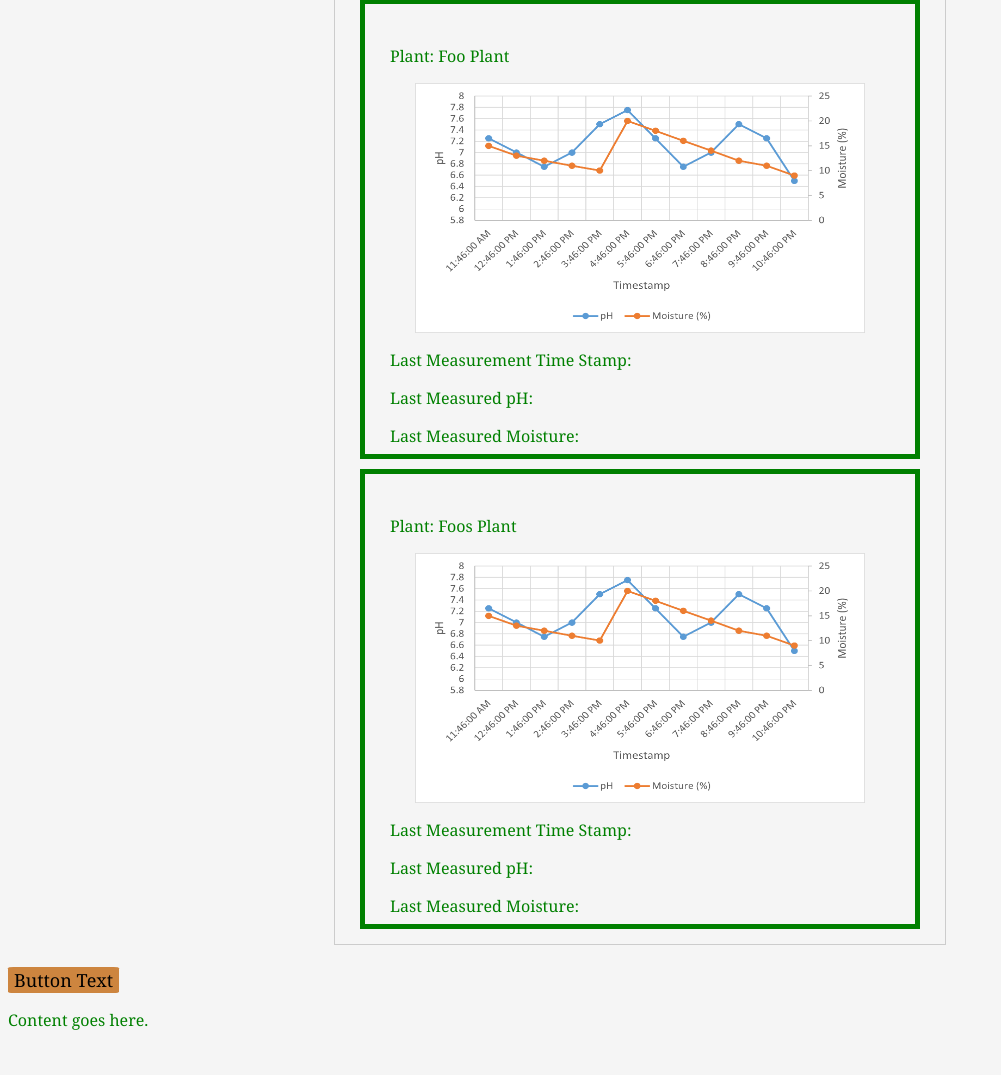
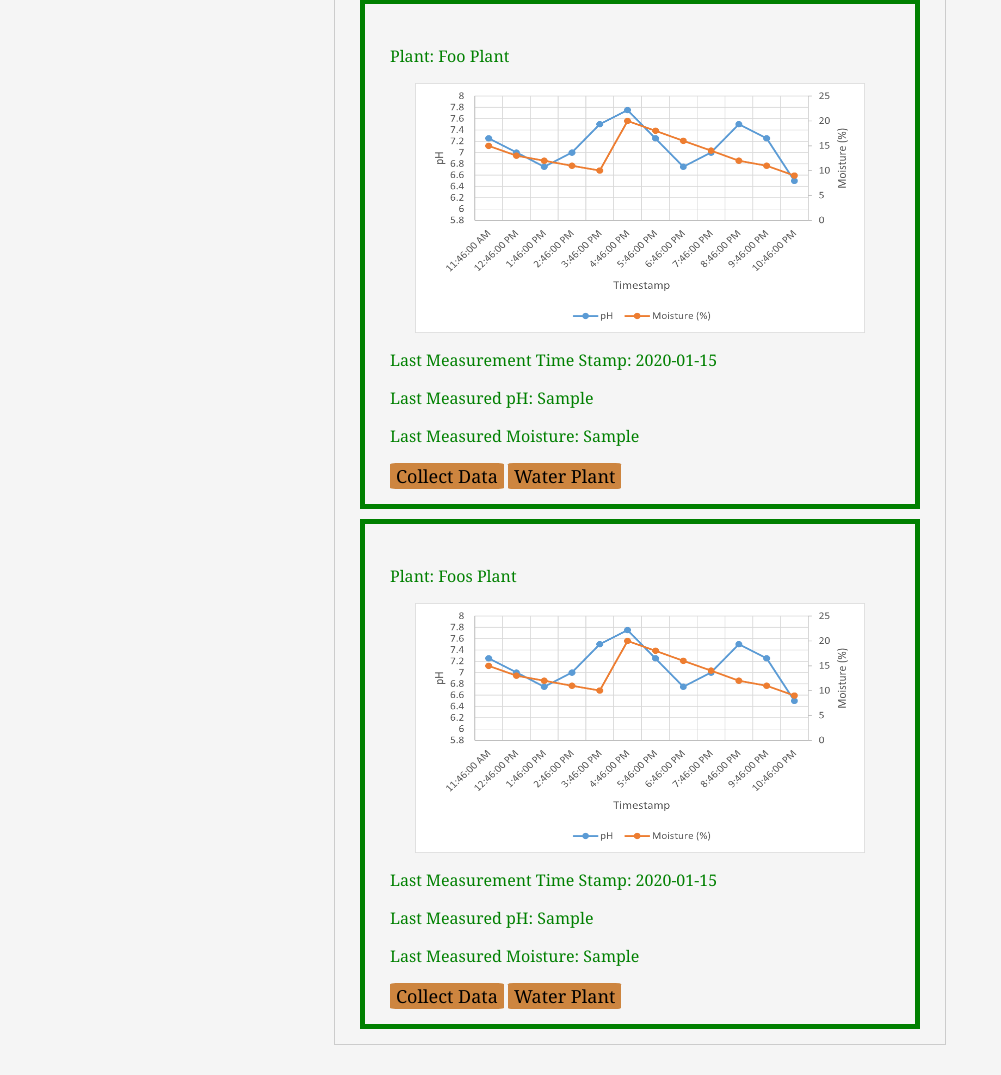
Before and after one commit to isaacrattey/ENME472-CapstoneProject, a Flask app: template Website/templates/index.html in a window 1280 px wide. Shown: the part 164-1239 px from the top of the page, without its empty margins (0-1001 px from the left). Before the commit the page ends 1194 px from the top, so only its background shows below. Run offline with Flask 2, Linux system fonts and the light colour scheme; the template is opened without the code that fills it: most values are stand-ins (such as "Sample title", 1, 10 or a date in 2020).

Commit message:
button test

```diff
--- a/Website/templates/index.html
+++ b/Website/templates/index.html
@@ -1,5 +1,4 @@
 <!doctype html>
-<html>
 <head>
     <!--link rel="stylesheet" href="{{ url_for('static', filename= 'templates/style.css') }}"-->
     <title>Our Funky HTML Page</title>
@@ -75,7 +74,7 @@
 
         .box {
            width: 500px;
-           height: 400px;
+           height: 450px;
            margin-left: auto;
            margin-right: auto;
            margin-top: 10px;
@@ -108,17 +107,21 @@
     <div class="box">
         <p>Plant: Foo Plant</p>
         <img src="tempData.png" alt="" width = "450" height="250" class="center">
-        <p>Last Measurement Time Stamp: </p>
-        <p>Last Measured pH:    </p>
-        <p>Last Measured Moisture: </p>
+        <p>Last Measurement Time Stamp: {{time1}}</p>
+        <p>Last Measured pH: {{pH1}} </p>
+        <p>Last Measured Moisture: {{moisture1}}</p>
+        <a href=collectDataButton/1><button>Collect Data</button></a>
+        <a href=waterButton/1><button>Water Plant</button></a>
     </div>
 
     <div class="box">
         <p>Plant: Foos Plant</p>
         <img src="tempData.png" alt="" width = "450" height="250" class="center">
-        <p>Last Measurement Time Stamp: </p>
-        <p>Last Measured pH:    </p>
-        <p>Last Measured Moisture: </p>
+        <p>Last Measurement Time Stamp: {{time2}}</p>
+        <p>Last Measured pH: {{pH2}}</p>
+        <p>Last Measured Moisture: {{moisture2}}</p>
+        <a href=collectDataButton/2><button>Collect Data</button></a>
+        <a href=waterButton/2><button>Water Plant</button></a>
     </div>
 </div>
 
@@ -135,9 +138,6 @@
 </div>
 
 <br>
-
-<a href=button_test><button>Button Text</button></a>
-    <p>Content goes here.</p>
 
 </body>
 
--- a/Website/test.py
+++ b/Website/test.py
@@ -1,4 +1,5 @@
 from flask import Flask, render_template, redirect, request
+from datetime import datetime
 
 #init flask application
 app = Flask(__name__)
@@ -6,10 +7,17 @@ app = Flask(__name__)
 
 @app.route('/')
 def index():
-    return render_template('index.html')
+    time1 = str(datetime.datetime.now())
+    time2 = str(datetime.datetime.now())
+    pH1 = -1
+    pH2 = -2
+    moisture1 = 0
+    moisture2 = 0
+    return render_template('index.html', time1, time2, pH1, pH2, moisture1, moisture2)
 
 if __name__ == '__main__':
       app.run(host='0.0.0.0', debug=True, port=5000)
+
 
 #background process happening without any refreshing
 @app.route('/button_test')
```
